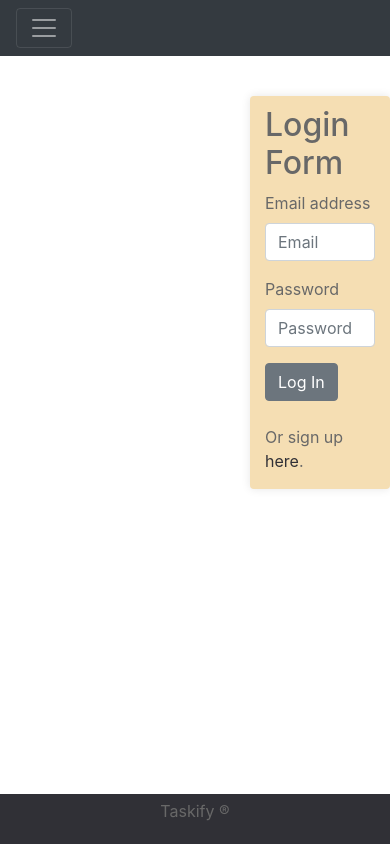
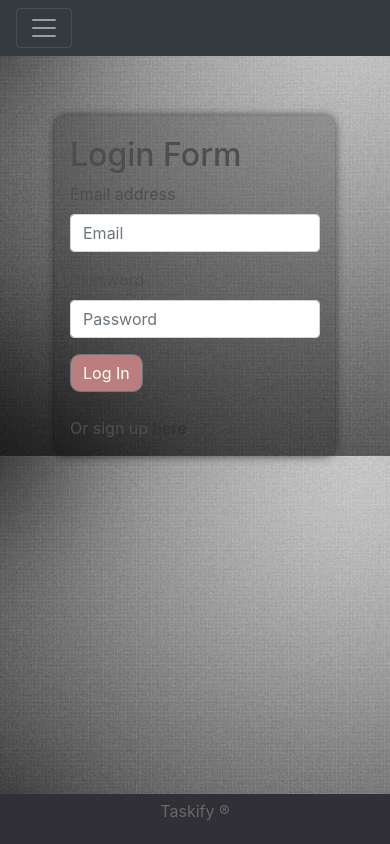
Before and after one commit to leticiaroncero/taskify-react, a React (Create React App) app in the folder client/: page /login in a window 390 px wide. Built offline with nearby package versions, Linux system fonts and the light colour scheme; no server answers.

Commit message:
added some styling to project cards

```diff
--- a/client/src/App.css
+++ b/client/src/App.css
@@ -36,15 +36,20 @@
     transform: rotate(360deg);
   }
 }
-html, body {
+ body {
   height: 100%;
+  background-image: url(grey-background.jpg);
+  overflow: hidden;
+  background-size: cover;
 }
+
 .main {
   min-height:100% ;
   top: 40px;
   padding-bottom: 20px;
   position: relative;
-  padding-left: 250px;
+  padding-left: 350px;
+  padding-right: 100px;
 }
 .footer {
   position: absolute;
@@ -62,3 +67,15 @@ html, body {
  p>a {
   color: #303036;
 }
+
+@media (max-width:420px) {
+
+  .main {
+    padding-left: 20px;
+    padding-right: 20px;
+  }
+}
+.newProject{
+  float: right;
+  margin: 10px;
+}
--- a/client/src/components/ProjectCard/style.css
+++ b/client/src/components/ProjectCard/style.css
@@ -0,0 +1,17 @@
+.fa {
+    padding: 20px;
+}
+a {
+    text-decoration: blanchedalmond;
+}
+.card {
+    margin: 15px;
+    border-radius: 12px;
+    background-color: #E0C9CB;
+    color: #4E4E4E;
+}
+ .btn {
+    background-color: #BA7E7E;
+    border-radius: 10px;
+    text-decoration: blanchedalmond;
+}
--- a/client/src/pages/Login.js
+++ b/client/src/pages/Login.js
@@ -38,16 +38,16 @@ class Login extends Component {
             .catch(err => console.log(err));
     }
     style= {
-        borderRadius: "4px",
+        borderRadius: "10px",
         border: "20px",
-        maxWidth: "585px",
-        backgroundColor: "#f5deb3",
-        color:"#686868",
-        paddingTop: "10px",
+        maxWidth: "400px",
+        backgroundColor: "rgba(0,0,0,0.2)",
+        color:" #4E4E4E",
+        paddingTop: "20px",
+        margin: "20px",
         position: "relative",
         justifyContent: "center",
-        boxShadow: "rgba(0,0,0,0.1) 0 0 10px"
-
+        boxShadow: "rgba(0,0,0,0.6) 0 0 10px",
     }
 
     render() {
--- a/client/src/pages/Projects.js
+++ b/client/src/pages/Projects.js
@@ -35,7 +35,7 @@ class Projects extends Component {
   render() {
     return (
       <div>
-        <Button href="/projects/add">Create New Project</Button>
+        <Button className="newProject"href="/projects/add">Create New Project</Button>
 
         <div className="row">
           {this.state.projects.map(project => {
--- a/client/src/pages/Signup.js
+++ b/client/src/pages/Signup.js
@@ -45,8 +45,7 @@ class Signup extends Component {
     paddingTop: "10px",
     position: "relative",
     justifyContent: "center",
-    boxShadow: "rgba(0,0,0,0.1) 0 0 10px"
-
+    boxShadow: "rgba(0,0,0,0.1) 0 0 10px",
 }
 
   render() {
```
Also changed, not shown: client/src/grey-background.jpg (added).
